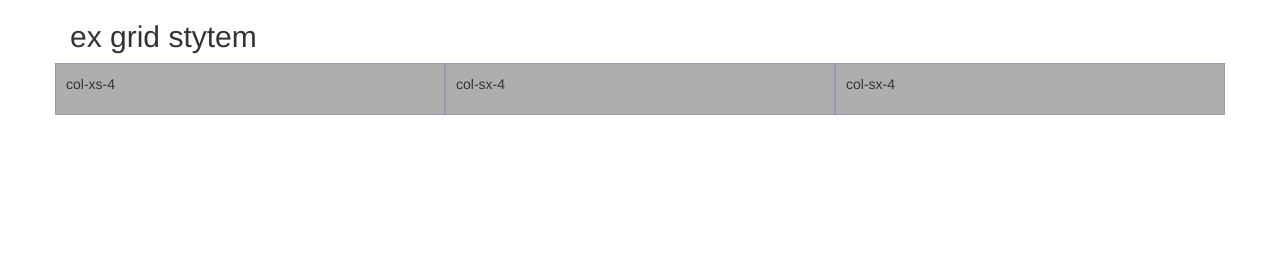
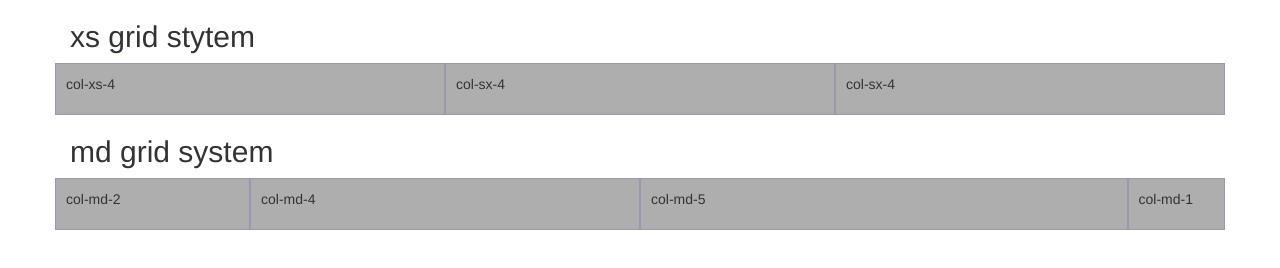
Before and after one commit to angeljiminian/gridsystem, a plain HTML site: page index.html in a window 1280 px wide. Drawn offline with Linux system fonts and the light colour scheme.

Commit message:
1rst change

```diff
--- a/index.html
+++ b/index.html
@@ -8,7 +8,7 @@
 </head>
 <body>
 	<div class="container">
-		<h2>ex grid stytem</h2>
+		<h2>xs grid stytem</h2>
 		<div class="row show-grid">
 			<div class="col-xs-4">
 				<p>col-xs-4</p>
@@ -19,7 +19,22 @@
 			<div class="col-xs-4">
 				<p>col-sx-4</p>
 			</div>
+		</div>  <!-- end of grid -->
+		<h2>md grid system</h2>
+		<div class="row show-grid">
+			<div class="col-md-2">
+				<p>col-md-2</p>
+			</div>
+			<div class="col-md-4">
+				<p>col-md-4</p>
+			</div>
+			<div class="col-md-5">
+				<p>col-md-5</p>
+			</div>
+			<div class="col-md-1">
+				<p>col-md-1</p>
+			</div>
 		</div>
-	</div>
+	</div>      <!-- end of container -->
 </body>
 </html>
```
